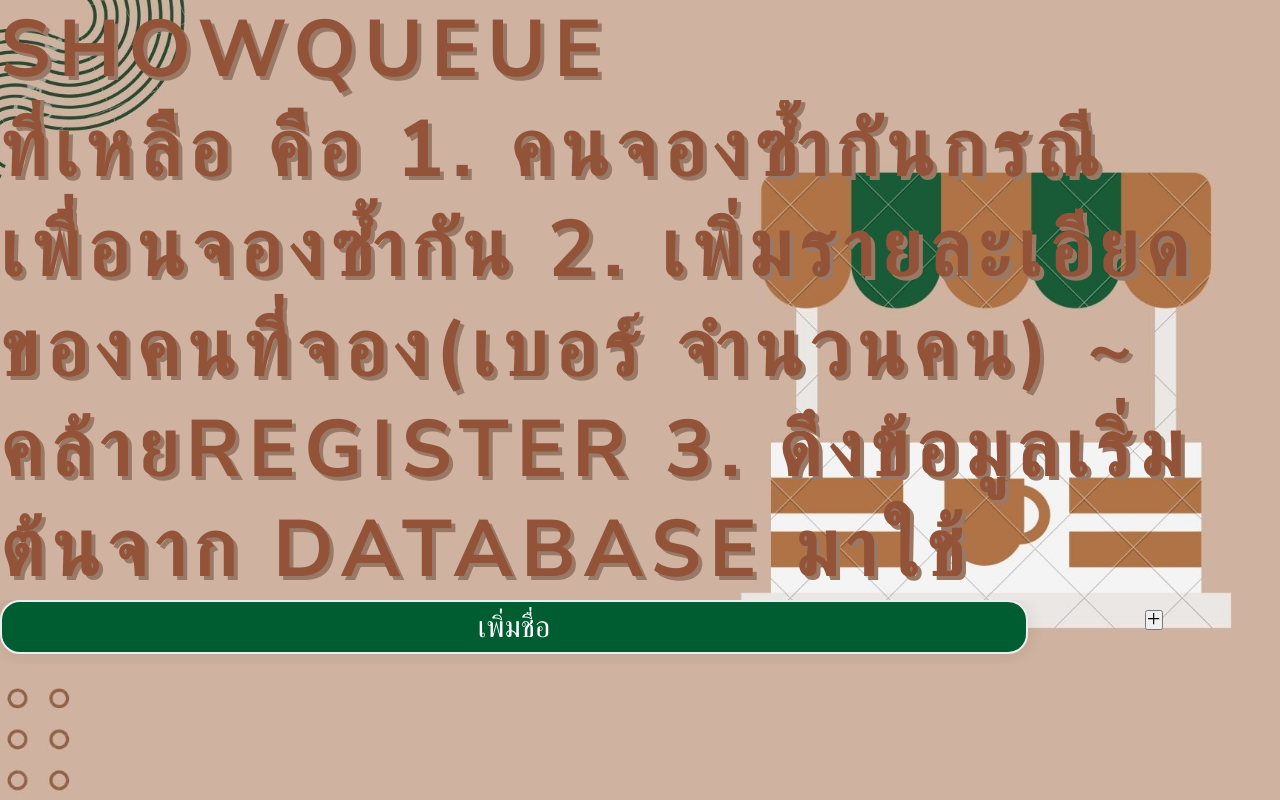
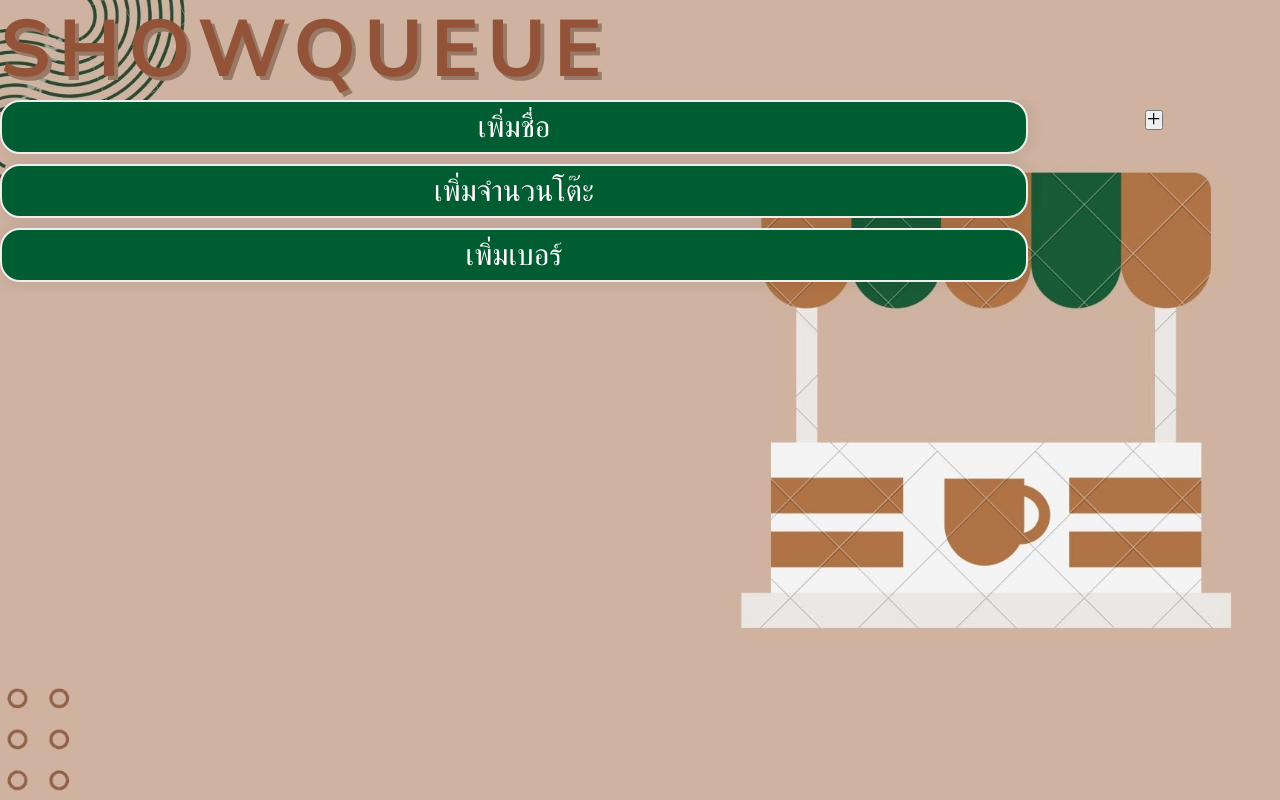
Before and after one commit to patkamon/exceed-coffee-front, a React (Create React App) app: page /dashboard in a window 1280 px wide. Built offline with nearby package versions, Linux system fonts and the light colour scheme.

Commit message:
edit rm add on dashboard

```diff
--- a/src/components/AddTodoForm.js
+++ b/src/components/AddTodoForm.js
@@ -1,6 +1,14 @@
 import React from 'react'
 import { GrAdd } from 'react-icons/gr'
-const AddTodoForm = ({ todo, onAddFormSubmit, onAddInputChange }) => {
+const AddTodoForm = ({
+  todo,
+  table,
+  tel,
+  onAddFormSubmit,
+  onAddInputChange,
+  onAddTableChange,
+  onAddTelChange,
+}) => {
   console.log(todo)
   return (
     <div>
@@ -12,6 +20,20 @@ const AddTodoForm = ({ todo, onAddFormSubmit, onAddInputChange }) => {
           value={todo}
           onChange={onAddInputChange}
         />
+        <input
+          type="text"
+          name="todo"
+          placeholder="เพิ่มจำนวนโต๊ะ"
+          value={table}
+          onChange={onAddTableChange}
+        />
+        <input
+          type="text"
+          name="todo"
+          placeholder="เพิ่มเบอร์"
+          value={tel}
+          onChange={onAddTelChange}
+        />
         <button type="submit">
           <GrAdd />
         </button>
--- a/src/components/EditForm.js
+++ b/src/components/EditForm.js
@@ -4,6 +4,8 @@ const EditForm = ({
   currentTodo,
   setIsEditing,
   onEditInputChange,
+  onEditTableChange,
+  onEditTelChange,
   onEditFormSubmit,
 }) => {
   return (
@@ -13,9 +15,23 @@ const EditForm = ({
       <input
         type="text"
         name="editTodo"
-        placeholder="Edit todo"
+        placeholder="Edit Name"
         value={currentTodo.text}
         onChange={onEditInputChange}
+      />
+      <input
+        type="table"
+        name="editTable"
+        placeholder="Edit Table"
+        value={currentTodo.table}
+        onChange={onEditTableChange}
+      />
+      <input
+        type="tel"
+        name="editTel"
+        placeholder="Edit Tel"
+        value={currentTodo.tel}
+        onChange={onEditTelChange}
       />
 
       <button type="submit">
--- a/src/components/TodoItem.js
+++ b/src/components/TodoItem.js
@@ -1,8 +1,9 @@
-import React from 'react'
+import React, { useState } from 'react'
 import { GrEdit } from 'react-icons/gr'
 import { MdRemove } from 'react-icons/md'
 import { BiDetail } from 'react-icons/bi'
 const TodoItem = ({ todo, onEditClick, onDeleteClick }) => {
+  const [show, setShow] = useState(false)
   return (
     <li key={todo.id}>
       {todo.text}{' '}
@@ -12,10 +13,16 @@ const TodoItem = ({ todo, onEditClick, onDeleteClick }) => {
       <button onClick={() => onDeleteClick(todo.id)}>
         <MdRemove />
       </button>
-      <button>
+      <button onClick={() => setShow(!show)}>
         {' '}
         <BiDetail />{' '}
       </button>
+      {show ? (
+        <div>
+          <div> Table: {todo.table}</div>
+          <div>TEL: {todo.tel}</div>
+        </div>
+      ) : null}
     </li>
   )
 }
--- a/src/contexts/AuthProvider.js
+++ b/src/contexts/AuthProvider.js
@@ -1,10 +1,10 @@
-import React, { createContext, useContext, useEffect, useState } from "react"
-import { useNavigate } from "react-router-dom"
+import React, { createContext, useContext, useEffect, useState } from 'react'
+import { useNavigate } from 'react-router-dom'
 
 const AuthContext = createContext({})
 
 const AuthProvider = ({ children }) => {
-//   const [user, setUser] = useState({})
+  //   const [user, setUser] = useState({})
   const [token, setToken] = useState({})
   const [queue, setQueue] = useState({})
 
@@ -12,56 +12,64 @@ const AuthProvider = ({ children }) => {
 
   const setAdminInfo = (token) => {
     // localStorage.setItem("user", JSON.stringify(user))
-    localStorage.setItem("token", JSON.stringify(token))
+    localStorage.setItem('token', JSON.stringify(token))
     setToken(token)
     // setUser(user)
-    navigate("/dashboard")
+    navigate('/dashboard')
   }
 
   const adminLogout = () => {
     // localStorage.removeItem("user")
-    localStorage.removeItem("token")
+    localStorage.removeItem('token')
     // setUser({})
     setToken({})
-    navigate("/home")
+    navigate('/home')
   }
 
   const setQueueInfo = (queue) => {
     // localStorage.setItem("user", JSON.stringify(user))
-    localStorage.setItem("queue", JSON.stringify(queue))
+    localStorage.setItem('queue', JSON.stringify(queue))
     setQueue(queue)
     // setUser(user)
-    navigate("/queue")
+    navigate('/queue')
   }
 
   const queueLogout = () => {
     // localStorage.removeItem("user")
-    localStorage.removeItem("queue")
+    localStorage.removeItem('queue')
     // setUser({})
     setQueue({})
-    navigate("/home")
+    navigate('/home')
   }
-
 
   useEffect(() => {
     // const oldUser = localStorage.getItem("user")
-    const oldAdmin = localStorage.getItem("token")
-    const oldQueue = localStorage.getItem("queue")
-    if (oldAdmin) {
-      navigate("/dashboard")
-    //   setUser(JSON.parse(oldUser))
-      setToken(JSON.parse(oldAdmin))
-    } else if (oldQueue) {
-      navigate("/queue")
-      setToken(JSON.parse(oldQueue))
-    } else {
-      // navigate("/login")
-    }
+    const oldAdmin = localStorage.getItem('token')
+    const oldQueue = localStorage.getItem('queue')
+    // if (oldAdmin) {
+    //   navigate("/dashboard")
+    // //   setUser(JSON.parse(oldUser))
+    //   setToken(JSON.parse(oldAdmin))
+    // } else if (oldQueue) {
+    //   navigate("/queue")
+    //   setToken(JSON.parse(oldQueue))
+    // } else {
+    //   // navigate("/login")
+    // }
     // eslint-disable-next-line react-hooks/exhaustive-deps
   }, [])
 
   return (
-    <AuthContext.Provider value={{queue, token, setAdminInfo, setQueueInfo, adminLogout, queueLogout }}>
+    <AuthContext.Provider
+      value={{
+        queue,
+        token,
+        setAdminInfo,
+        setQueueInfo,
+        adminLogout,
+        queueLogout,
+      }}
+    >
       {children}
     </AuthContext.Provider>
   )
--- a/src/pages/Dashboard.js
+++ b/src/pages/Dashboard.js
@@ -14,6 +14,9 @@ const Dashboard = () => {
     }
   })
   const [todo, setTodo] = useState('')
+  const [table, setTable] = useState('')
+  const [tel, setTel] = useState('')
+
   const [isEditing, setIsEditing] = useState(false)
   const [currentTodo, setCurrentTodo] = useState({})
 
@@ -22,6 +25,14 @@ const Dashboard = () => {
     console.log('Current Todo ', currentTodo)
   }
 
+  function handleEditTableChange(e) {
+    setCurrentTodo({ ...currentTodo, table: e.target.value })
+    console.log('Current Todo ', currentTodo)
+  }
+  function handleEditTelChange(e) {
+    setCurrentTodo({ ...currentTodo, tel: e.target.value })
+    console.log('Current Todo ', currentTodo)
+  }
   useEffect(() => {
     localStorage.setItem('todos', JSON.stringify(todos))
   }, [todos])
@@ -30,6 +41,12 @@ const Dashboard = () => {
     setTodo(e.target.value)
   }
 
+  function handleTableChange(e) {
+    setTable(e.target.value)
+  }
+  function handleTelChange(e) {
+    setTel(e.target.value)
+  }
   function handleFormSubmit(e) {
     e.preventDefault()
 
@@ -39,11 +56,15 @@ const Dashboard = () => {
         {
           id: todos.length + 1,
           text: todo.trim(),
+          table: table,
+          tel: tel,
         },
       ])
     }
 
     setTodo('')
+    setTable('')
+    setTel('')
   }
 
   function handleDeleteClick(id) {
@@ -70,36 +91,35 @@ const Dashboard = () => {
 
   function handleEditFormSubmit(e) {
     e.preventDefault()
-
     handleUpdateTodo(currentTodo.id, currentTodo)
   }
-  function handleDetailClick(todo) {}
-  console.log(todos)
+  console.log('todos is ', todos)
 
   return (
-    <div
-      className="Dashboard
-  "
-    >
+    <div className="Dashboard">
       <h1>SHOWQUEUE</h1>
-      <h1>
-        {' '}
+      {/* <h1>
         ที่เหลือ คือ 1. คนจองซ้ำกันกรณีเพื่อนจองซ้ำกัน 2.
-        เพิ่มรายละเอียดของคนที่จอง(เบอร์ จำนวนคน) ~ คล้ายregister 3.
-        ดึงข้อมูลเริ่มต้นจาก database มาใช้{' '}
-      </h1>
+        ดึงข้อมูลเริ่มต้นจาก database มาใช้
+      </h1> */}
       {isEditing ? (
         <EditForm
           currentTodo={currentTodo}
           setIsEditing={setIsEditing}
           onEditInputChange={handleEditInputChange}
+          onEditTableChange={handleEditTableChange}
+          onEditTelChange={handleEditTelChange}
           onEditFormSubmit={handleEditFormSubmit}
         />
       ) : (
         <AddTodoForm
           todo={todo}
+          table={table}
+          tel={tel}
           onAddFormSubmit={handleFormSubmit}
           onAddInputChange={handleInputChange}
+          onAddTableChange={handleTableChange}
+          onAddTelChange={handleTelChange}
         />
       )}
 
```
